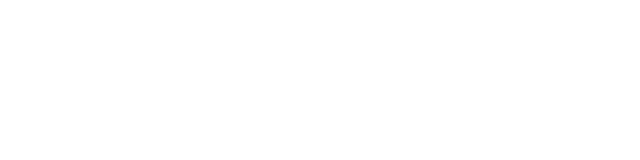
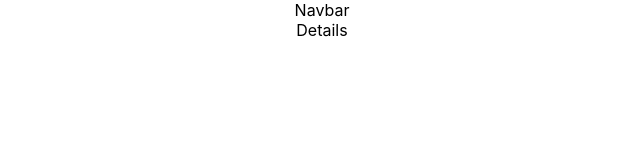
Before and after one commit to Pooja-Dhuri/Ideotic-Assignment, a React (Create React App) app: page /detail in a window 1280 px wide. Shown: the top 160 px of the page, without its empty margins (318-958 px from the left). Built offline with nearby package versions, Linux system fonts and the light colour scheme.

Commit message:
connects all routes

```diff
--- a/src/App.js
+++ b/src/App.js
@@ -1,10 +1,12 @@
-import logo from './logo.svg';
 import './App.css';
+import Navbar from './components/Navbar/Navbar';
+import AllRoutes from './Routes/AllRoutes';
 
 function App() {
   return (
     <div className="App">
-
+      <Navbar/>
+      <AllRoutes/>
     </div>
   );
 }
--- /dev/null
+++ b/src/Routes/AllRoutes.jsx
@@ -0,0 +1,18 @@
+import React from 'react'
+import { Route, Routes } from 'react-router-dom'
+import Details from './Details/Details'
+import Home from './Home/Home'
+
+const AllRoutes = () => {
+  return (
+    <div>
+        {/* Given path to all Pages */}
+        <Routes>
+            <Route path='/'element={<Home/>}/>
+            <Route path='/detail' element={<Details/>}/>
+        </Routes>
+    </div>
+  )
+}
+
+export default AllRoutes
```
